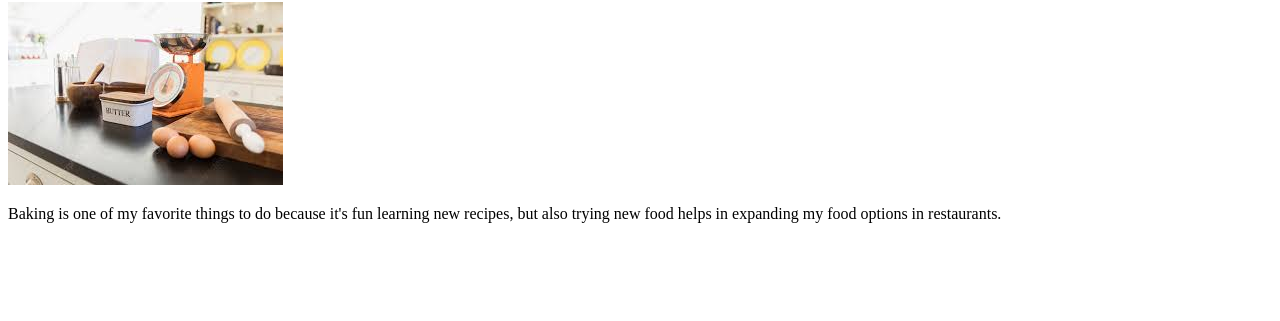
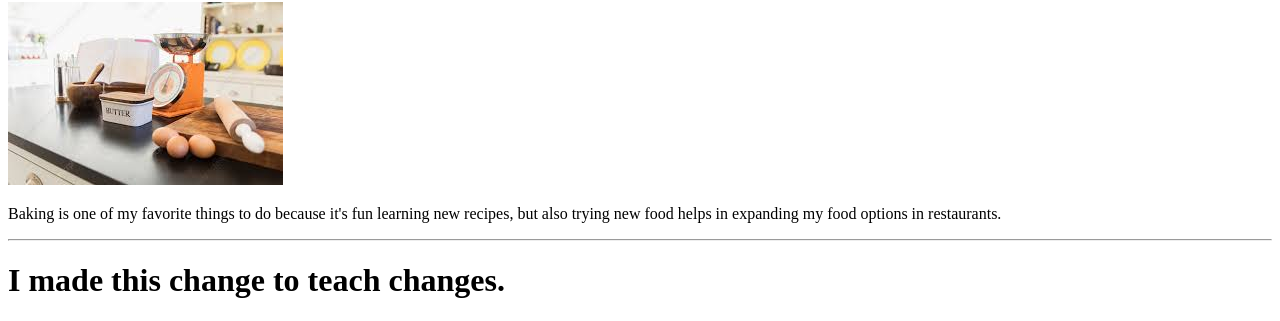
Before and after one commit to JesusZarco/Links-and-images, a plain HTML site: page index.html in a window 1280 px wide. Shown: the part 701-1022 px from the top of the page. Before the commit the page ends 940 px from the top, so only its background shows below. Drawn offline with Linux system fonts and the light colour scheme.

Commit message:
Added a heading

```diff
--- a/index.html
+++ b/index.html
@@ -35,6 +35,10 @@
     <p>
         Baking is one of my favorite things to do because it's fun learning new recipes, but also trying new food helps in expanding my food options in restaurants.
     </p>
+    <hr>
+    <h1>
+        I made this change to teach changes.
+    </h1>
 
 </body>
 </html>
```
